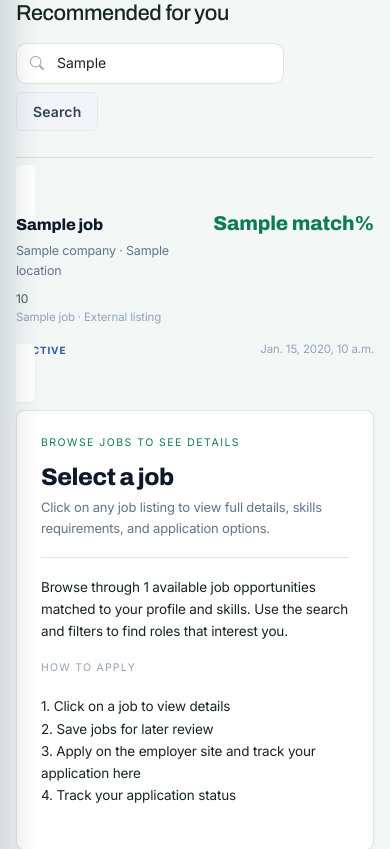
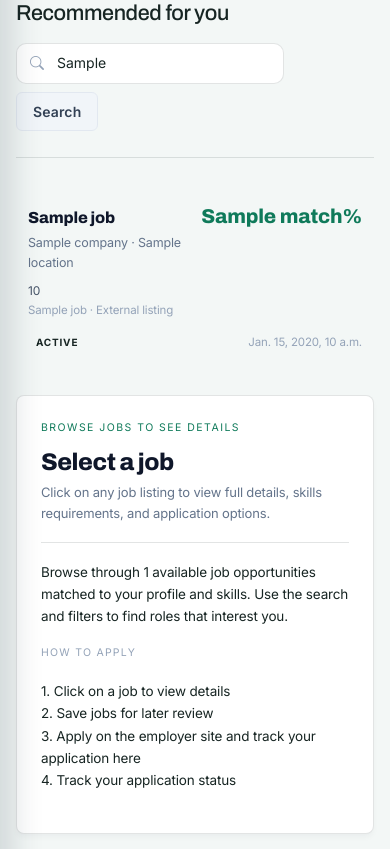
Before and after one commit to SaugatKC07/sahe-crp, a Django app: template templates/crp/student/student_jobs.html in a window 390 px wide. Shown: the part 216-1065 px from the top of the page. Run offline with Django 5.2, Linux system fonts and the light colour scheme; a user stored in the database is signed in; tables that the repository leaves empty hold one stand-in row (values such as "Sample post"); the template is opened without the code that fills it: most values are stand-ins (such as "Sample title", 1, 10 or a date in 2020).

Commit message:
Refine student jobs listing layout
Remove card styling from student job listings while preserving clickable rows, separators, hover feedback, and responsive behavior.

Co-authored-by: Copilot <223556219+Copilot@users.noreply.github.com>

```diff
--- a/templates/crp/student/student_jobs.html
+++ b/templates/crp/student/student_jobs.html
@@ -90,19 +90,30 @@
 }
 
 .job-card {
-    padding: 18px;
-    margin-bottom: 10px;
-    border-radius: var(--radius-md);
+    display: block;
+    padding: 18px 12px;
+    margin: 0;
+    border-radius: 0;
     cursor: pointer;
-    background: var(--color-surface);
-    box-shadow: var(--shadow-sm);
-    transition: all var(--transition-fast);
-    border: 1px solid transparent;
+    background: transparent;
+    color: inherit;
+    text-decoration: none;
+    transition: background-color var(--transition-fast);
+    border: 0;
+    border-bottom: 1px solid var(--color-divider);
 }
 
 .job-card:hover {
-    transform: translateY(-3px);
-    box-shadow: var(--shadow-md);
+    background: var(--gray-100);
+}
+
+.job-card:focus-visible {
+    outline: 2px solid var(--sahe-blue-600);
+    outline-offset: -2px;
+}
+
+.job-card:last-child {
+    border-bottom: 0;
 }
 
 .job-card-header {
```
